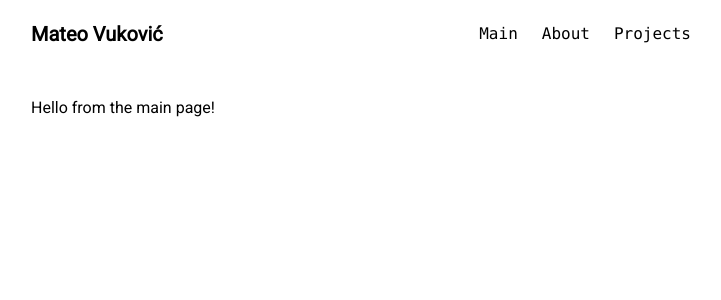
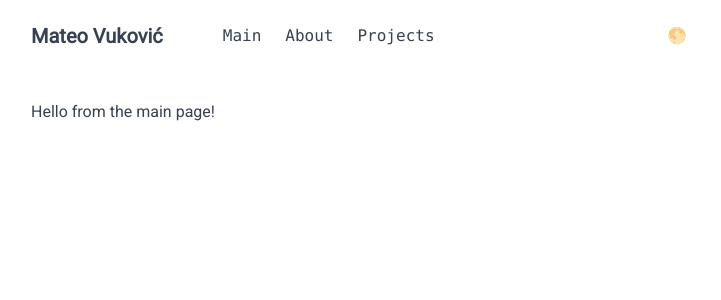
Before and after one commit to vukovicdmateo/portfolio-blog-research, a Nuxt app: page / in a window 1280 px wide. Shown: the top 300 px of the page, without its empty margins (281-1002 px from the left). Built offline with nearby package versions, Linux system fonts and the light colour scheme.

Commit message:
Implement dark mode switcher

```diff
--- /dev/null
+++ b/app/components/color-mode-selector.vue
@@ -0,0 +1,37 @@
+<template>
+    <button @click="toggleMode" class="hover:bg-gray-200 dark:hover:bg-gray-600 px-2 py-1 text-gray-500">{{ nextModeIcon }}</button>
+</template>
+
+<script setup lang="ts">
+const colorMode = useColorMode();
+
+const modes = [
+    'system',
+    'light',
+    'dark'
+]
+
+const nextModeIcons = {
+  system: '🌓',
+  light: '🌕',
+  dark: '🌑'
+}
+
+
+const nextMode = computed(() => {
+    const currentModeIndex = modes.indexOf(colorMode.preference);
+    let nextModeIndex = null;
+
+    if(currentModeIndex === modes.length - 1) {
+        nextModeIndex = 0;
+    } else {
+        nextModeIndex = currentModeIndex + 1;
+    }
+
+    return modes[nextModeIndex]
+})
+
+const nextModeIcon = computed(() => nextModeIcons[nextMode.value as keyof typeof nextModeIcons])
+
+const toggleMode = () => colorMode.preference = nextMode.value as string;
+</script>
--- a/app/layouts/default.vue
+++ b/app/layouts/default.vue
@@ -1,10 +1,16 @@
 <template>
     <div class="max-w-2xl mx-auto">
         <header class="flex justify-between items-center mt-5">
-            <div>
-                <NuxtLink to="/" class="text-xl font-semibold p-2 hover:bg-gray-200">Mateo Vuković</NuxtLink>
+            <div class="flex items-center space-x-12">
+                <div>
+                    <NuxtLink to="/" class="text-xl font-semibold p-2 hover:bg-gray-200">Mateo Vuković</NuxtLink>
+                </div>
+                <Menu />
             </div>
-            <Menu />
+
+            <ClientOnly>
+                <ColorModeSelector />
+            </ClientOnly>
         </header>
 
         <main class="p-2 mt-10">
@@ -34,4 +40,8 @@ useHead({
 body {
     font-family: 'Roboto';
 }
+
+body {
+    @apply bg-white dark:bg-gray-900 text-gray-700 dark:text-gray-300
+}
 </style>
--- a/nuxt.config.ts
+++ b/nuxt.config.ts
@@ -7,5 +7,8 @@ export default defineNuxtConfig({
     compatibilityVersion: 4
   },
 
-  modules: ["@nuxtjs/tailwindcss"]
+  modules: ["@nuxtjs/tailwindcss", "@nuxtjs/color-mode"],
+  colorMode: {
+    classSuffix: ''
+  }
 })
--- a/package.json
+++ b/package.json
@@ -13,5 +13,8 @@
     "@nuxtjs/tailwindcss": "^6.12.1",
     "nuxt": "^3.12.4",
     "vue": "latest"
+  },
+  "devDependencies": {
+    "@nuxtjs/color-mode": "^3.4.2"
   }
 }
--- /dev/null
+++ b/tailwind.config.ts
@@ -0,0 +1,3 @@
+export default {
+    darkMode: 'class'
+}
```
Also changed, not shown: 1 other file (tests, documents, lock files or other folders).
